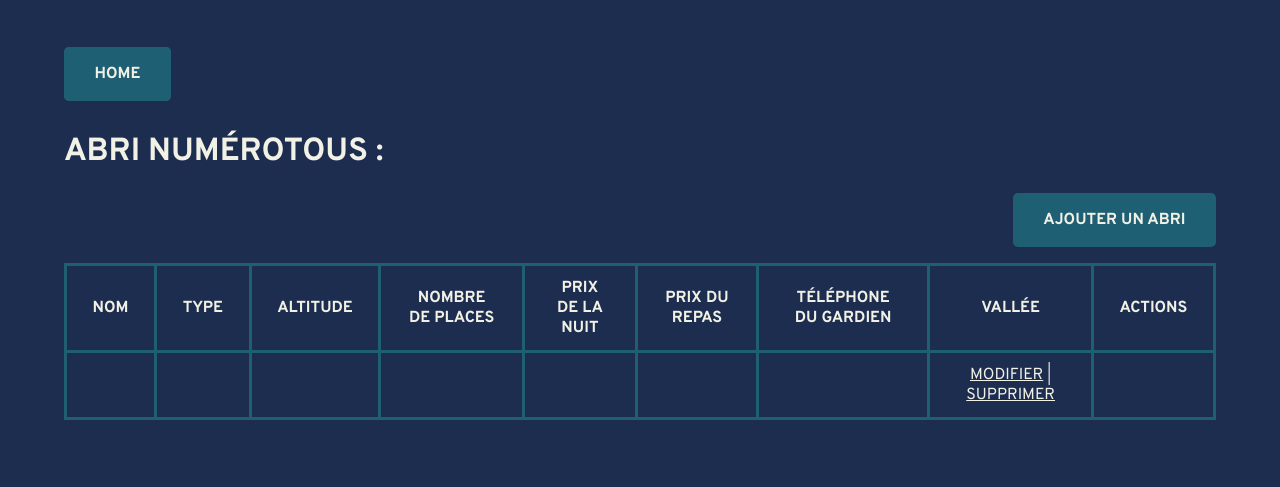
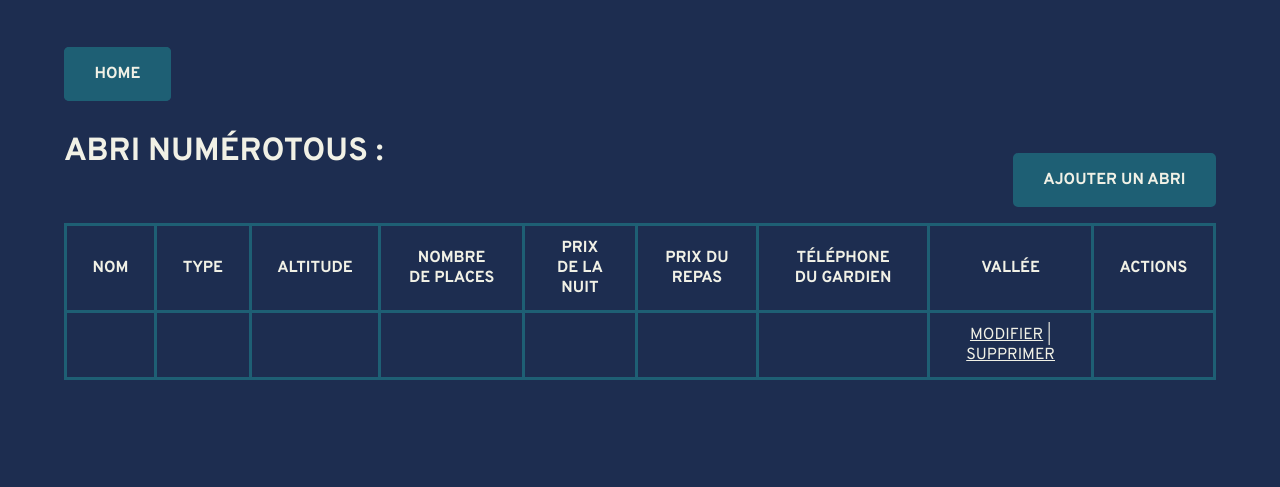
Before and after one commit to Jef-io/compagnie-guides-backoffice, a CodeIgniter app: page /RTAI/index.php/abris/tous in a window 1280 px wide. Shown: the top 487 px of the page. Run offline with CodeIgniter, Linux system fonts and the light colour scheme; tables that the repository leaves empty or names only in its code hold one stand-in row (values such as "Sample post"); data that the repository does not hold is empty.

Commit message:
fix marges btn ajouter dans tous

```diff
--- a/css/style.css
+++ b/css/style.css
@@ -67,6 +67,7 @@ main {
 
 main>a {
     float: right;
+    margin-top: -5vh;
     margin-bottom: 2vh;
 }
 
```
